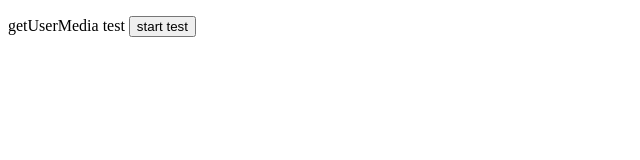
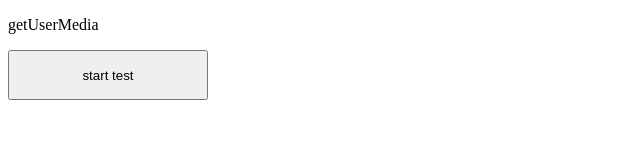
Before and after one commit to stone-yang/stone-yang.github.io, a plain HTML site: page index.html in a window 1280 px wide. Shown: the whole page, without its empty margins (0-640 px from the left). Drawn offline with Linux system fonts and the light colour scheme.

Commit message:
update layout

```diff
--- a/index.html
+++ b/index.html
@@ -5,15 +5,16 @@
 
 <body>
   <p>
-    getUserMedia test
-    <button id="testBtn">start test</button>
+    getUserMedia
+  </p>
+  <button id="testBtn" style="width:200px;height:50px;">start test</button>
   <div id="logArea"></div>
-  </p>
   <script>
     window.onload = function () {
       const btn = document.getElementById('testBtn')
       const logArea = document.getElementById('logArea')
       btn.onclick = function () {
+        logArea.innerHTML = 'start test getUserMedia'
         if (navigator.mediaDevices && navigator.mediaDevices.getUserMedia) {
           console.log('getUserMedia supported.');
           logArea.innerHTML = 'getUserMedia supported.'
```
